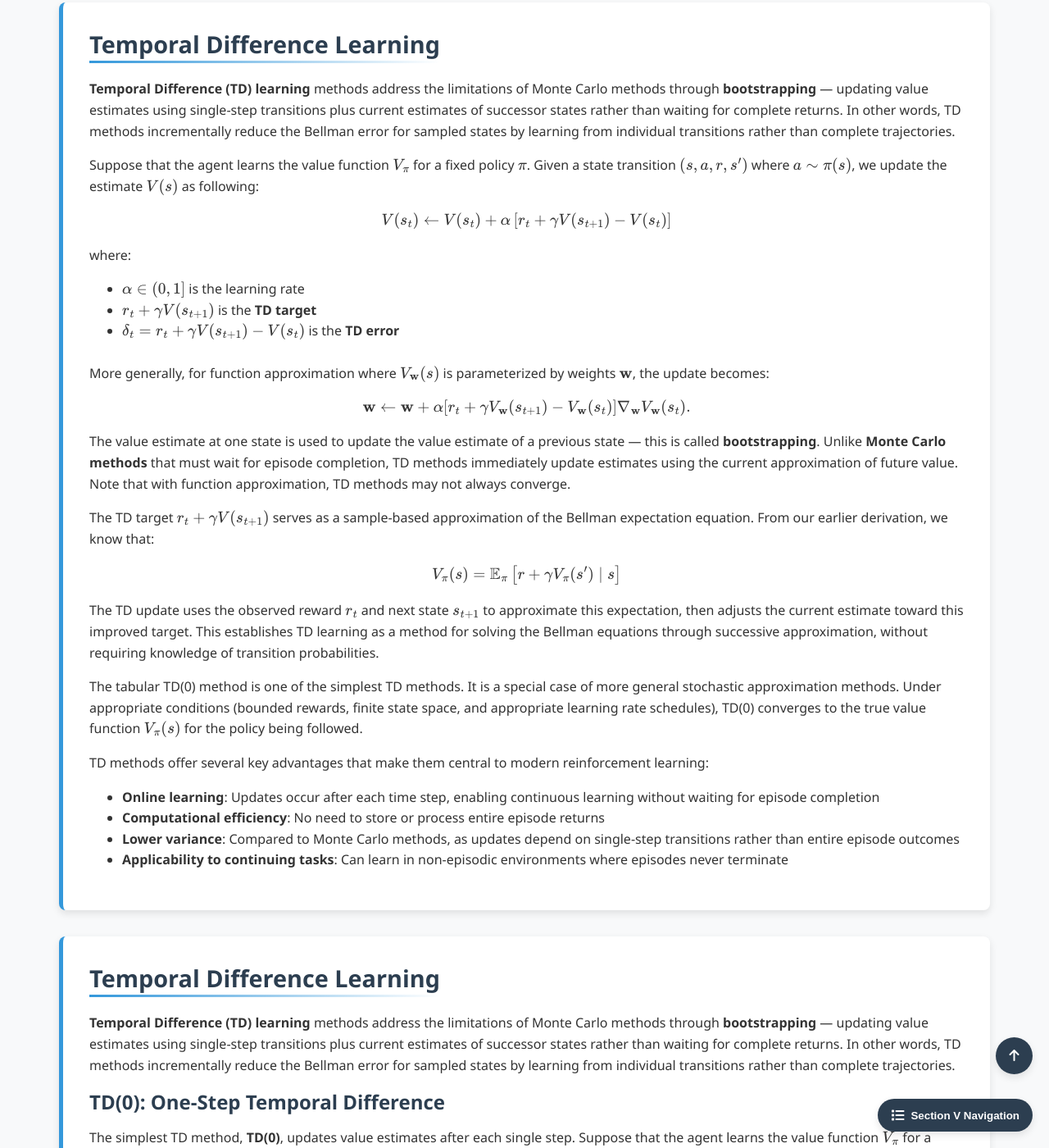
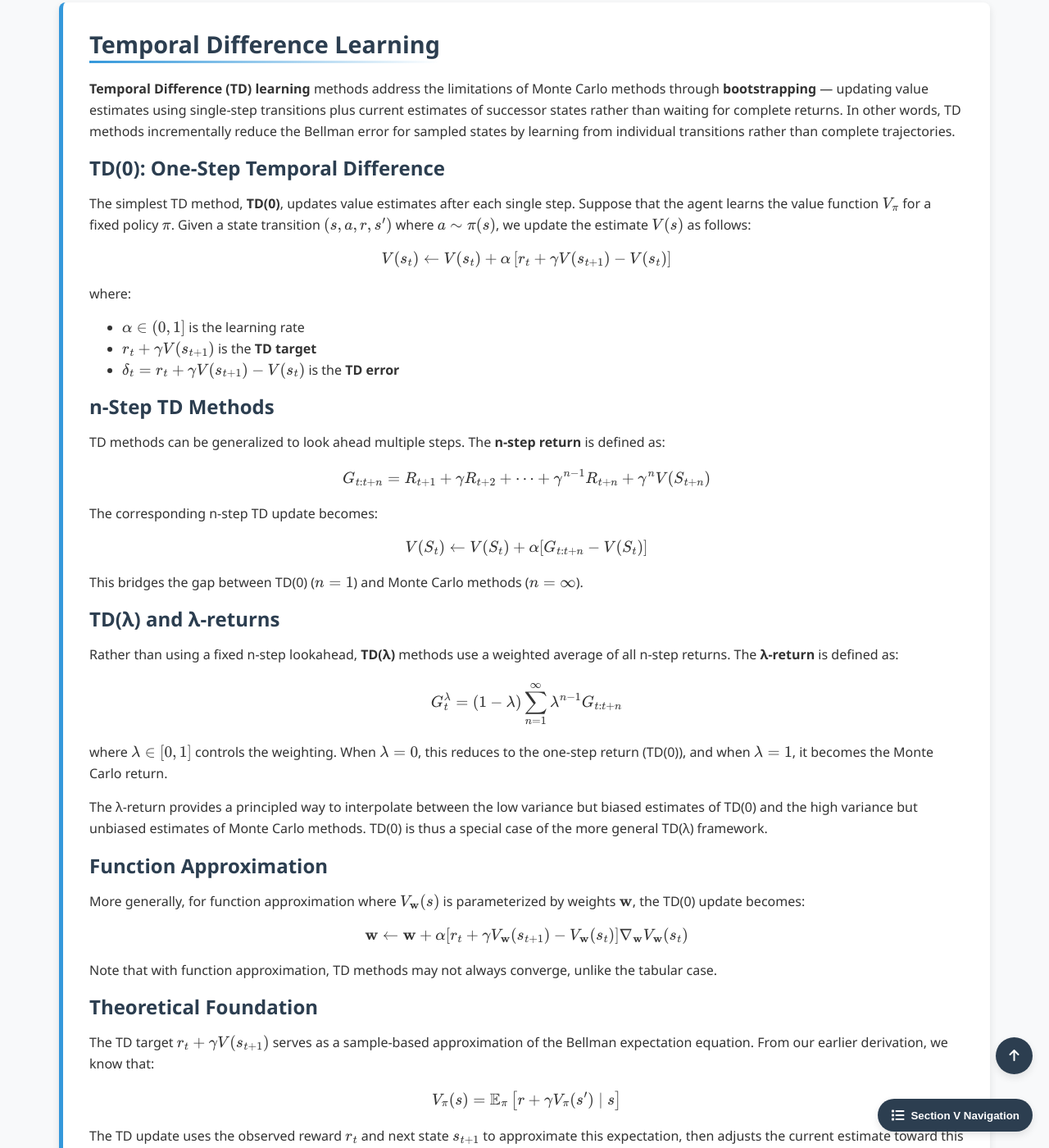
Before and after one commit to Yusukey01/yusukey01.github.io, a Jekyll site: the page built from Mathematics/Machine_learning/intro_RL.html, in a window 1280 px wide and 1400 px high, scrolled down 11308 px. Shown: the whole window at 82% size. Built offline with Jekyll 4.4.1, drawn with Linux system fonts in a browser that asks for light colours.

Commit message:
update RL section

```diff
--- a/Mathematics/Machine_learning/intro_RL.html
+++ b/Mathematics/Machine_learning/intro_RL.html
@@ -697,70 +697,6 @@ uses_python: false
              </section>
 
             <section id="td-learning" class="section-content">
-                <h2>Temporal Difference Learning</h2>
-
-                <p>
-                    <strong>Temporal Difference (TD) learning</strong> methods address the limitations of Monte Carlo methods through
-                    <strong>bootstrapping</strong> —  updating value estimates using single-step transitions plus current estimates
-                    of successor states rather than waiting for complete returns. In other words, TD methods incrementally reduce the
-                    Bellman error for sampled states by learning from individual transitions rather than complete trajectories.
-                </p>
-
-
-                <p>
-                    Suppose that the agent learns the value function \(V_{\pi}\) for a fixed policy \(\pi\).
-                    Given a state transition \((s, a, r, s')\) where \(a \sim \pi(s)\), we update the estimate \(V(s)\) as following:
-                    \[
-                    V(s_t) \leftarrow V(s_t) + \alpha \left[ r_t + \gamma V(s_{t+1}) - V(s_t) \right]
-                    \]
-                    where:
-                    <ul style="padding-left: 40px;">
-                    <li>\(\alpha \in (0,1]\) is the learning rate</li>
-                    <li>\(r_t + \gamma V(s_{t+1})\) is the <strong>TD target</strong></li>
-                    <li>\(\delta_t = r_t + \gamma V(s_{t+1}) - V(s_t)\) is the <strong>TD error</strong></li>
-                    </ul>
-                    <br>
-                    More generally, for function approximation where \(V_\mathbf{w}(s)\) is parameterized by weights \(\mathbf{w}\), the update becomes:
-                    \[
-                    \mathbf{w} \leftarrow \mathbf{w} + \alpha [ r_t + \gamma V_{\mathbf{w}}(s_{t+1}) - V_{\mathbf{w}}(s_t)]\nabla_{\mathbf{w}}V_{\mathbf{w}}(s_t).
-                    \]
-                    The value estimate at one state is used to update the value estimate of a previous state — this is called <strong>bootstrapping</strong>.
-                    Unlike <strong>Monte Carlo methods</strong> that must wait for episode completion, TD methods immediately update estimates using the current
-                    approximation of future value. Note that with function approximation, TD methods may not always converge.
-                </p>
-
-                <p>
-                    The TD target \(r_t + \gamma V(s_{t+1})\) serves as a sample-based approximation of the Bellman
-                    expectation equation. From our earlier derivation, we know that:
-                    \[
-                    V_{\pi}(s) = \mathbb{E}_{\pi} \left[ r + \gamma V_{\pi}(s') \mid s \right]
-                    \]
-                    The TD update uses the observed reward \(r_t\) and next state \(s_{t+1}\) to approximate this expectation,
-                    then adjusts the current estimate toward this improved target. This establishes TD learning as a method
-                    for solving the Bellman equations through successive approximation, without requiring knowledge of
-                    transition probabilities.
-                </p>
-
-                <p>
-                    The tabular TD(0) method is one of the simplest TD methods. It is a special
-                    case of more general stochastic approximation methods. Under appropriate conditions
-                    (bounded rewards, finite state space, and appropriate learning rate schedules), TD(0) converges to
-                    the true value function \(V_{\pi}(s)\) for the policy being followed.
-                </p>
-
-                <p>
-                    TD methods offer several key advantages that make them central to modern reinforcement learning:
-                    <ul style="padding-left: 40px;">
-                    <li><strong>Online learning</strong>: Updates occur after each time step, enabling continuous learning without waiting for episode completion</li>
-                    <li><strong>Computational efficiency</strong>: No need to store or process entire episode returns</li>
-                    <li><strong>Lower variance</strong>: Compared to Monte Carlo methods, as updates depend on single-step transitions rather than entire episode outcomes</li>
-                    <li><strong>Applicability to continuing tasks</strong>: Can learn in non-episodic environments where episodes never terminate</li>
-                    </ul>
-                </p>
-
-            </section>
-
-            <section id="td-learning" class="section-content">
             <h2>Temporal Difference Learning</h2>
 
             <p>
```
